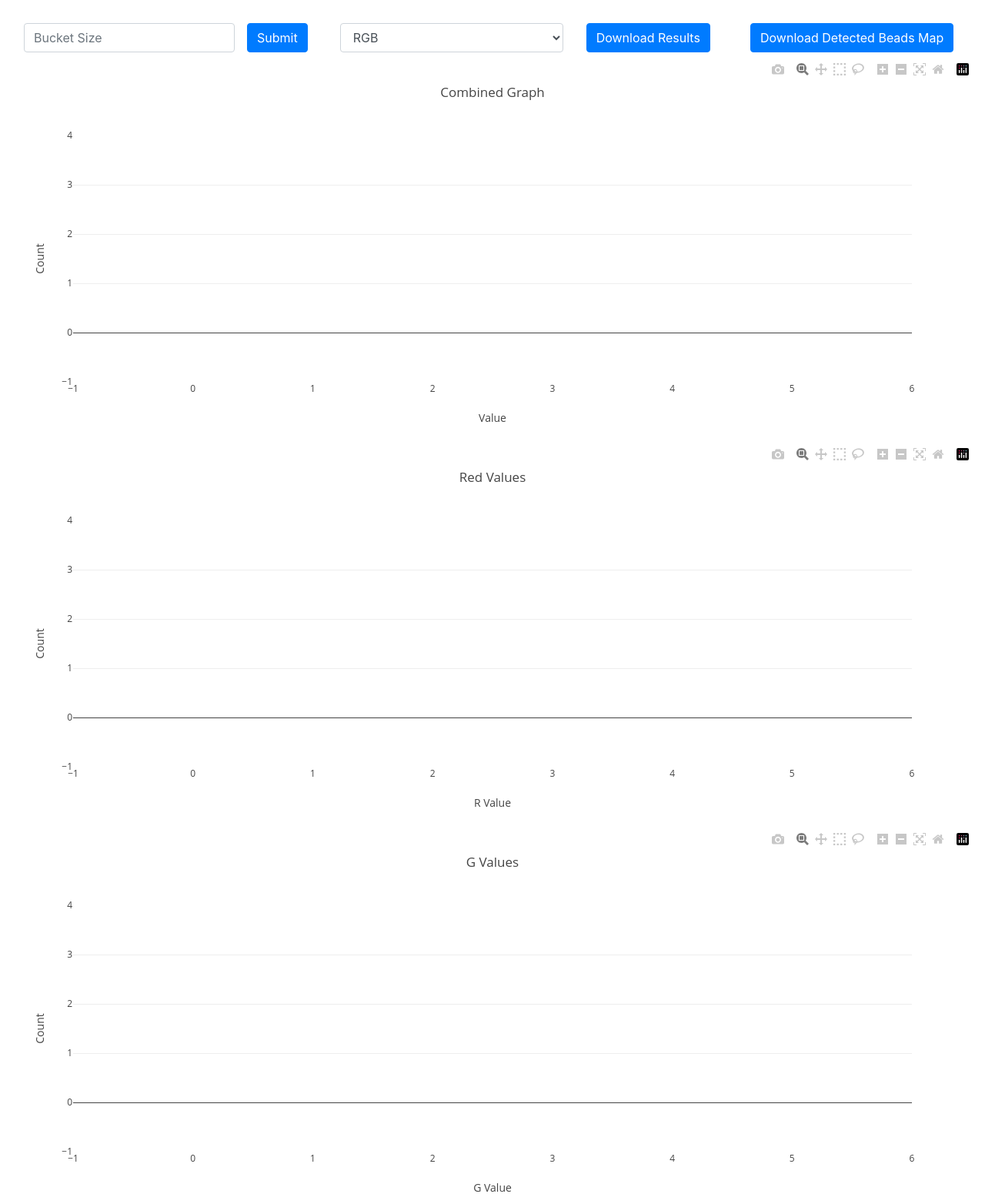
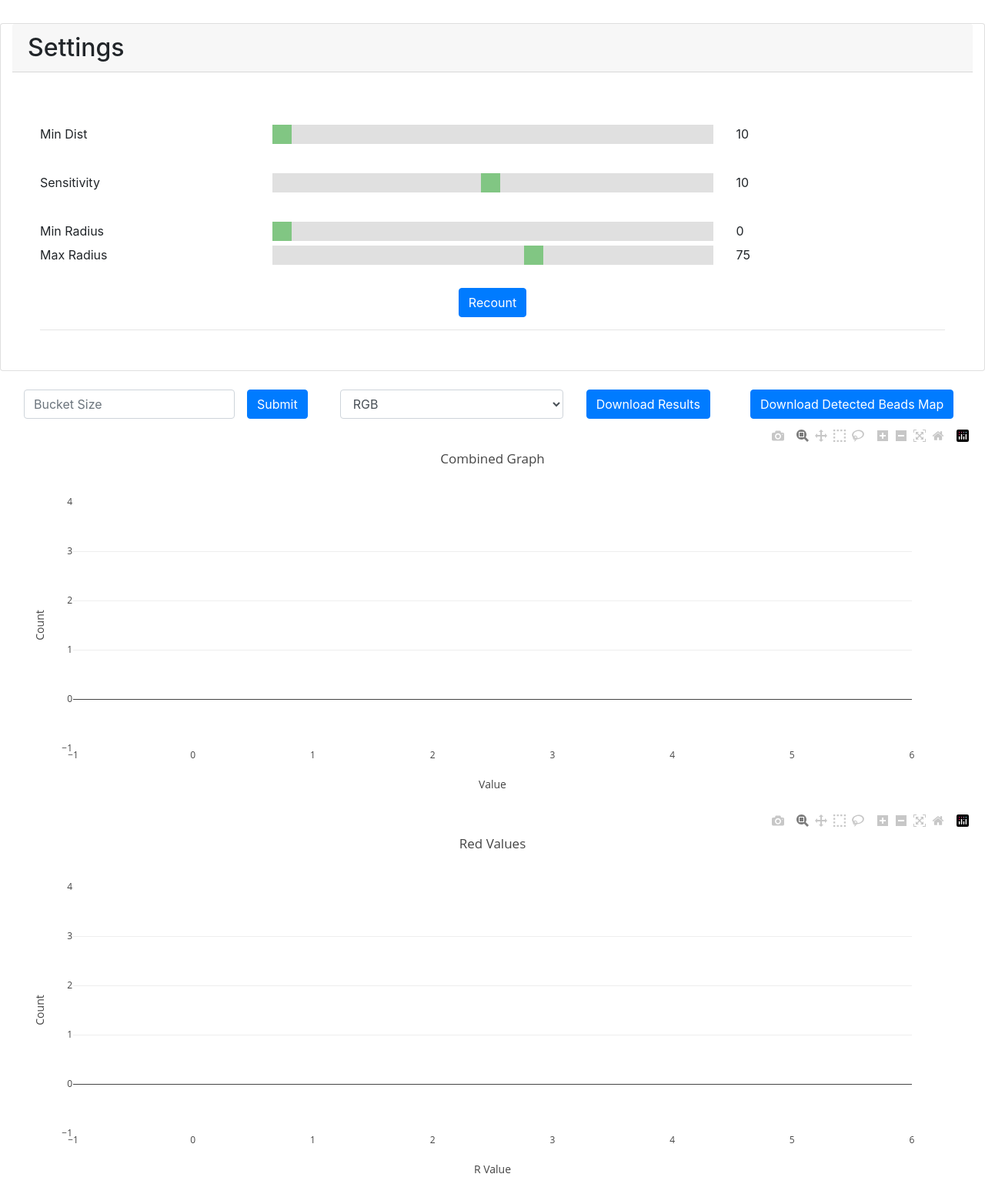
Before and after one commit to Patrick7321/MBv2, a Flask app: template Server/templates/results.html in a window 1280 px wide. Shown: the part 479-2030 px from the top of the page at 77% size. Run offline with Flask 2, Linux system fonts and the light colour scheme; the template is opened without the code that fills it: most values are stand-ins (such as "Sample title", 1, 10 or a date in 2020); some libraries are stand-ins or nearby versions.

Commit message:
basic recounting on results page

```diff
--- a/Server/resources/js/results.js
+++ b/Server/resources/js/results.js
@@ -28,14 +28,75 @@ SOFTWARE.
 
 $(window).ready(function(){
 
-	let csvFormatSelect = document.getElementById("csvFormat");
-	let csvDownloadButton = document.getElementById("csvDownload");
+	let minDistSlider = document.getElementById('min-dist-slider');
+	let minDistValue = document.getElementById('min-dist-value');
+
+	let sensSlider = document.getElementById('sens-slider');
+	let sensValue = document.getElementById('sens-value');
+
+	let minSizeSlider = document.getElementById('min-size-slider');
+	let minSizeValue = document.getElementById('min-bead-value');
+
+	let maxSizeSlider = document.getElementById('max-size-slider');
+	let maxSizeValue = document.getElementById('max-bead-value');
+
+	let csvFormatSelect = document.getElementById('csvFormat');
+	let csvDownloadButton = document.getElementById('csvDownload');
+
+	let recountButton = document.getElementById('recount-button');
 
 	let home = $('#home');
 
+	minDistSlider.oninput = function() {
+		minDistValue.textContent = minDistSlider.value;
+	};
+
+	sensSlider.oninput = function() {
+		sensValue.textContent = sensSlider.value;
+	};
+
+	minSizeSlider.oninput = function() {
+		minSizeValue.textContent = minSizeSlider.value;
+	};
+
+	maxSizeSlider.oninput = function() {
+		maxSizeValue.textContent = maxSizeSlider.value;
+	};
+
+	recountButton.onclick = function() {
+
+		const url = '/setParameters';
+
+		const method = 'POST';
+
+		const data = {
+			minDist: Number(minDistSlider.value),
+			sensitivity: Number(sensSlider.value),
+			minRadius: Number(minSizeSlider.value),
+			maxRadius: Number(maxSizeSlider.value)
+		}
+
+		fetch(url, {
+			method: method,
+			body: JSON.stringify(data),
+			headers: {
+				'Content-Type': 'application/json'
+			}
+		}).then(function(response) {
+			return response.json();
+		}).then(function(data) {
+			if (data.status != 0)
+				throw 'an error occurred';
+			document.location.reload();
+		}).catch(function(error) {
+			console.log(error);
+		});
+
+	};
+
 	home.click(function(e) {
 		window.location.href = '/';
-	})
+	});
 
 	csvDownloadButton.addEventListener('click', (e) => {
 		let a = document.createElement('a')
--- a/Server/routes.py
+++ b/Server/routes.py
@@ -40,10 +40,13 @@ class Parameters():
     def __init__(self):
         self.wantsCrushedBeads = False
         self.wantsWaterBubbles = False
-        self.beadUpperBound = 0
-        self.beadLowerBound = 0
         self.detectionAlgorithm = ''
         self.magnificationLevel = ''
+
+        self.minDist = 10
+        self.sensitivity = 50
+        self.minRadius = 50
+        self.maxRadius = 120
 
 detectionParams = Parameters()
 
@@ -69,8 +72,8 @@ def uploadImagesAndConfigure():
 
     detectionParams.wantsCrushedBeads = True if request.args['wantsCrushed'] == 'true' else False # convert js 'bool' to python Bool
     detectionParams.detectionAlgorithm = request.args['colorAlgorithm']
-    detectionParams.beadLowerBound = int(request.args['minBead'])
-    detectionParams.beadUpperBound = int(request.args['maxBead'])
+    detectionParams.minRadius = int(request.args['minBead'])
+    detectionParams.maxRadius = int(request.args['maxBead'])
 
     if 'maglevel' in request.args:
         detectionParams.magnificationLevel = request.args['maglevel']
@@ -111,8 +114,6 @@ def getResults(directory):
     else:
         magLevel = HoughConfig.OBJX10
 
-
-
     resultsDirectory = directory.split("/")[0]
     serverDirectory = 'Server/resources/uploads/' + directory
 
@@ -122,6 +123,18 @@ def getResults(directory):
     return render_template('results.html', colorBeads = colorBeads, waterBeads = countingDict[resultsDirectory].waterBeads,
         crushedBeads = countingDict[resultsDirectory].crushedBeads, mapLocation = directory, resultsDirectory = resultsDirectory)
 
+@app.route('/setParameters', methods=['POST'])
+def setParameters():
+    try:
+        jsonData = request.get_json()
+        detectionParams.minDist = int(jsonData['minDist'])
+        detectionParams.sensitivity = int(jsonData['sensitivity'])
+        detectionParams.minRadius = int(jsonData['minRadius'])
+        detectionParams.maxRadius = int(jsonData['maxRadius'])
+        return jsonify({'status': 0, 'statusString': 'Parameters successfully set'})
+    except Exception as e:
+        return jsonify({'status': 1, 'statusString': 'An Error occurred setting parameters'})
+
 @app.route('/getResultReport/<path:directory>')
 def getResultReport(directory):
     colorOutputType = request.args.get('colorOutputType') # this is the type of output we want
@@ -130,6 +143,4 @@ def getResultReport(directory):
 
     csvTimestamp = countingDict[directory].makeBeadsCSV(colorOutputType) # access the stored counting variable and regen csv data
 
-
-
     return send_file(uploadDir + '/results/' + colorOutputType + '_' + csvTimestamp + '.csv', as_attachment=True)
--- a/Server/templates/results.html
+++ b/Server/templates/results.html
@@ -530,6 +530,81 @@ SOFTWARE. -->
                 </div>
             </div>
             <div class="row mt-4">
+                <div class='card col-12'>
+                    <div class='card-header'><h2 class='mb-0'>Settings</h2></div>
+
+                    <div class='card-body'>
+
+                        <!-- Slider for mindist -->
+                        <div class='row setting-row'>
+                            <div class='col-3'>
+                                <span>Min Dist</span>
+                            </div>
+                            <div class='col-6'>
+                                <div class="slidecontainer">
+                                    <input type="range" min="1" max="125" value="0" class="slidebar" id="min-dist-slider">
+                                </div>
+                            </div>
+                            <div class='col-3'>
+                                <span id='min-dist-value'>10</span>
+                            </div>
+                        </div>
+
+                        <!-- Slider for sensitivity -->
+                        <div class='row setting-row'>
+                            <div class='col-3'>
+                                <span>Sensitivity</span>
+                            </div>
+                            <div class='col-6'>
+                                <div class="slidecontainer">
+                                    <input type="range" min="1" max="100" value="50" class="slidebar" id="sens-slider">
+                                </div>
+                            </div>
+                            <div class='col-3'>
+                                <span id='sens-value'>10</span>
+                            </div>
+                        </div>
+
+                        <!-- Sliders for minimum and maximum bead sizes -->
+                        <div class='row setting-row'>
+                                <div class='col-3'>
+                                    <span>Min Radius</span>
+                                </div>
+                                <div class='col-6'>
+                                    <div class="slidecontainer">
+                                        <input type="range" min="1" max="125" value="0" class="slidebar" id="min-size-slider">
+                                    </div>
+                                </div>
+                                <div class='col-3'>
+                                    <span id='min-bead-value'>0</span>
+                                </div>
+                        </div>
+
+                        <div class='row'>
+                            <div class='col-3'>
+                                <span>Max Radius</span>
+                            </div>
+                            <div class='col-6'>
+                                <div class="slidecontainer">
+                                    <input type="range" min="1" max="125" value="75" class="slidebar" id="max-size-slider">
+                                </div>
+                            </div>
+                            <div class='col-3'>
+                                <span id='max-bead-value'>75</span>
+                            </div>
+                        </div>
+
+                        <div class='row'>
+                            <div class='col-12 text-center mt-4'>
+                                <button id='recount-button' class='btn btn-primary'>Recount</button>
+                            </div>
+                        </div>
+
+                        <hr>
+                    </div>
+                </div>
+            </div>
+            <div class="row mt-4">
                 <div class="col-4">
                     <form class="form-inline">
                         <div class="form-group mx-sm-3 mb-2">
--- a/lib/counting.py
+++ b/lib/counting.py
@@ -81,8 +81,8 @@ class Counting:
                                     minDist=houghConfig["minDist"],
                                     param1=houghConfig["param1"],
                                     param2=houghConfig["param2"],
-                                    minRadius=detectionParams.beadLowerBound,
-                                    maxRadius=detectionParams.beadUpperBound)
+                                    minRadius=detectionParams.minRadius,
+                                    maxRadius=detectionParams.maxRadius)
 
         if circles is not None:
             circles = np.uint16(np.around(circles))
```
